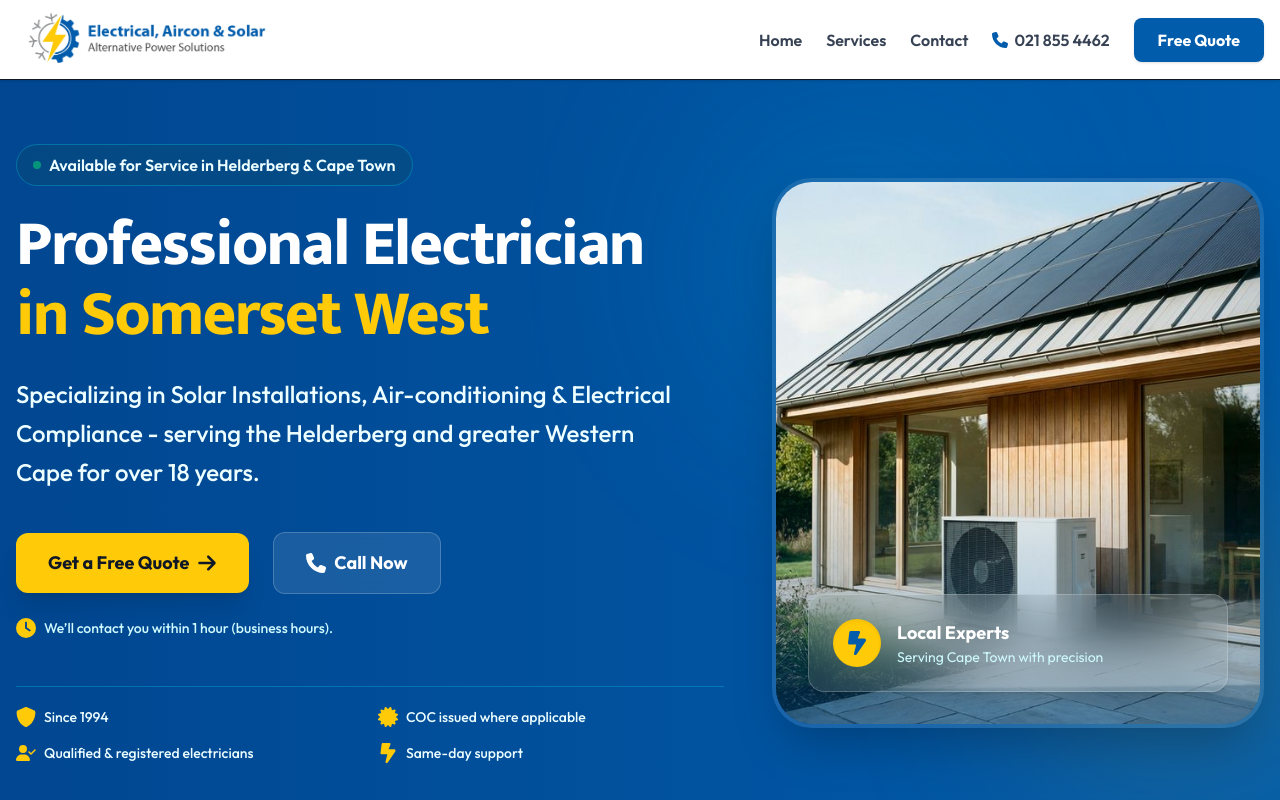
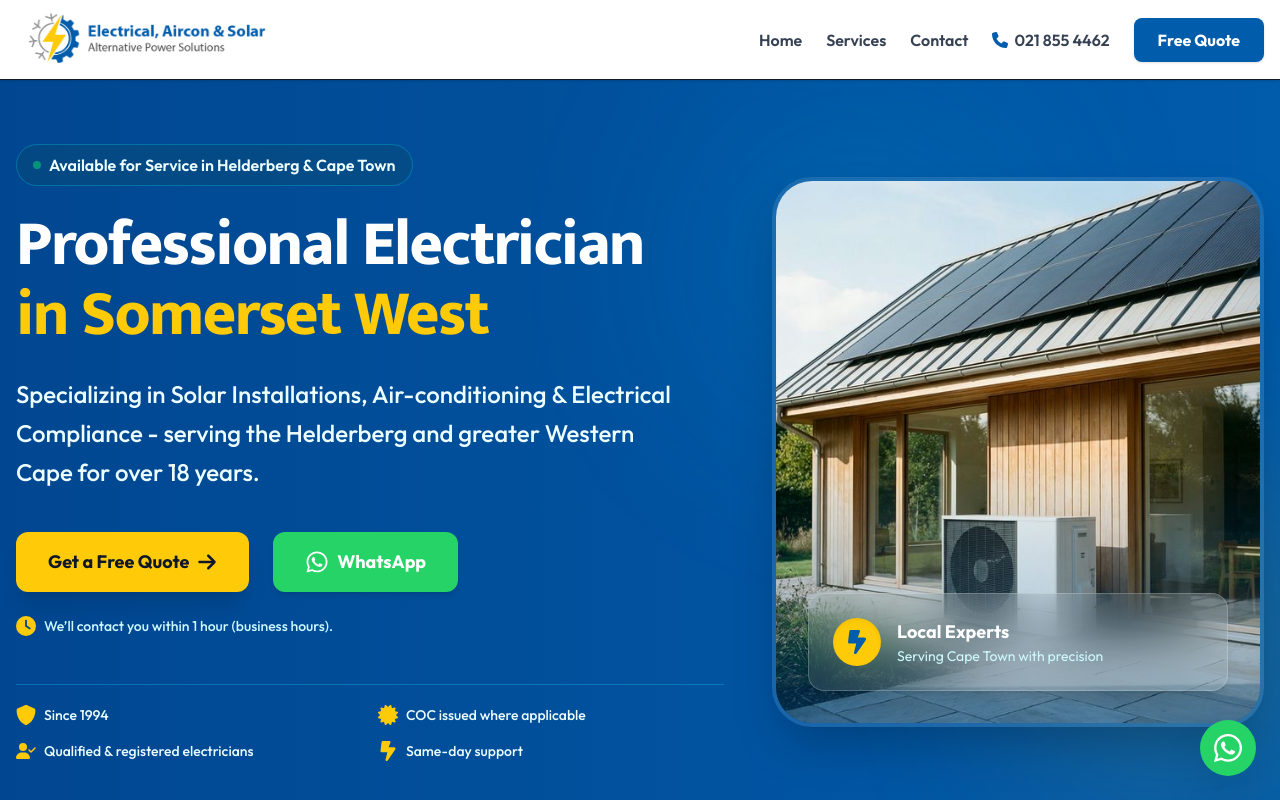
Before and after one commit to adamtheassassin/EAR-Engineering-site, a Next.js app: page / in a window 1280 px wide. Shown: the top 800 px of the page. Built offline with nearby package versions, Linux system fonts and the light colour scheme.

Commit message:
added whatsapp instead of call button on hero, added facebook link.

```diff
--- a/src/app/layout.tsx
+++ b/src/app/layout.tsx
@@ -1,5 +1,7 @@
 import type { Metadata } from "next";
 import { Outfit, Mukta } from "next/font/google";
+import { FaWhatsapp } from "react-icons/fa6";
+import { CONTACT } from "@/lib/constants";
 import "./globals.css";
 
 const outfit = Outfit({
@@ -73,8 +75,17 @@ export default function RootLayout({
           dangerouslySetInnerHTML={{ __html: JSON.stringify(localBusinessSchema) }}
         />
       </head>
-      <body className="min-h-screen flex flex-col antialiased font-outfit">
+      <body className="min-h-screen flex flex-col antialiased font-outfit relative">
         {children}
+        <a
+          href={CONTACT.whatsappLink}
+          target="_blank"
+          rel="noopener noreferrer"
+          className="fixed bottom-6 right-6 z-50 hidden md:flex items-center justify-center w-14 h-14 bg-[#25D366] text-white rounded-full shadow-2xl hover:bg-[#128C7E] transition-all transform hover:scale-110"
+          aria-label="Chat on WhatsApp"
+        >
+          <FaWhatsapp className="w-8 h-8" />
+        </a>
       </body>
     </html>
   );
--- a/src/components/Footer.tsx
+++ b/src/components/Footer.tsx
@@ -1,5 +1,5 @@
 import Image from "next/image";
-import { FaLocationDot as MapPin, FaPhone as Phone, FaEnvelope as Mail, FaClock as Clock } from "react-icons/fa6";
+import { FaLocationDot as MapPin, FaPhone as Phone, FaEnvelope as Mail, FaClock as Clock, FaFacebook } from "react-icons/fa6";
 import { CONTACT } from "@/lib/constants";
 
 export default function Footer() {
@@ -38,6 +38,14 @@ export default function Footer() {
                                     <Mail className="w-4 h-4 text-[#015CAB] group-hover:text-white transition" />
                                 </div>
                                 {CONTACT.email}
+                            </a>
+                        </li>
+                        <li>
+                            <a href="https://www.facebook.com/share/1AmsoznMis/" target="_blank" rel="noopener noreferrer" className="flex items-center gap-3 text-gray-600 hover:text-[#015CAB] transition font-medium group">
+                                <div className="bg-cyan-50 p-2 rounded-lg group-hover:bg-[#015CAB] transition">
+                                    <FaFacebook className="w-4 h-4 text-[#015CAB] group-hover:text-white transition" />
+                                </div>
+                                Facebook
                             </a>
                         </li>
                     </ul>
--- a/src/components/Hero.tsx
+++ b/src/components/Hero.tsx
@@ -1,5 +1,5 @@
 import Image from "next/image";
-import { FaShield as ShieldCheck, FaPhone as Phone, FaArrowRight as ArrowRight, FaRegCircleCheck as CheckCircle2, FaBoltLightning as Zap, FaUserCheck as UserCheck, FaCertificate as BadgeCheck, FaClock as ClockAlert } from "react-icons/fa6";
+import { FaShield as ShieldCheck, FaPhone as Phone, FaArrowRight as ArrowRight, FaRegCircleCheck as CheckCircle2, FaBoltLightning as Zap, FaUserCheck as UserCheck, FaCertificate as BadgeCheck, FaClock as ClockAlert, FaWhatsapp } from "react-icons/fa6";
 import { CONTACT } from "@/lib/constants";
 
 interface HeroProps {
@@ -68,10 +68,12 @@ export default function Hero({ onOpenModal, title, subtitle, image = "/hero-engi
                                 )}
                             </button>
                             <a
-                                href={CONTACT.phoneLink}
-                                className="w-full sm:w-auto flex items-center justify-center gap-2 bg-white/10 hover:bg-white/20 backdrop-blur-md px-6 lg:px-8 py-3.5 lg:py-4 rounded-xl font-bold text-base lg:text-lg transition-all border border-white/20"
+                                href={CONTACT.whatsappLink}
+                                target="_blank"
+                                rel="noopener noreferrer"
+                                className="w-full sm:w-auto flex items-center justify-center gap-2 bg-[#25D366] text-white hover:bg-[#128C7E] px-6 lg:px-8 py-3.5 lg:py-4 rounded-xl font-bold text-base lg:text-lg transition-all shadow-md"
                             >
-                                <Phone className="w-5 h-5" /> Call Now
+                                <FaWhatsapp className="w-6 h-6" /> WhatsApp
                             </a>
                         </div>
 
```
